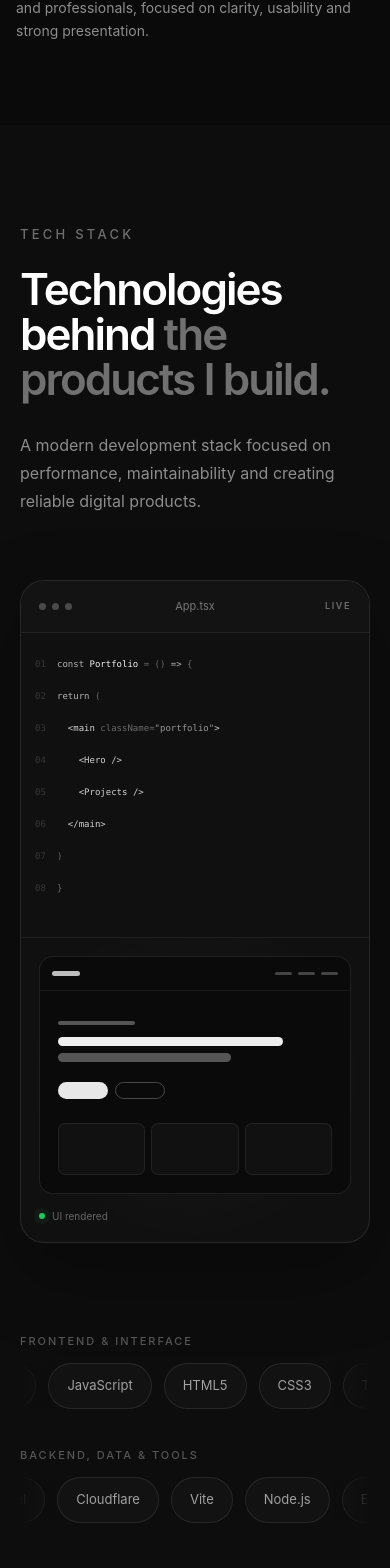
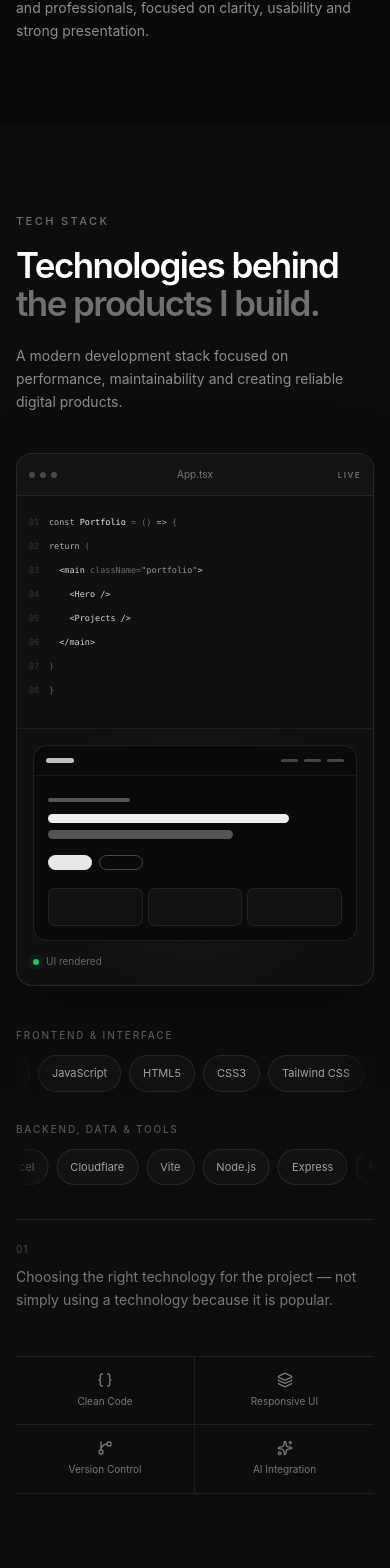
Before and after one commit to IvannIvannov/developer-portfolio, a React (Vite) app: page / in a window 390 px wide. Shown: the part 3536-5104 px from the top of the page. Built offline with nearby package versions, Linux system fonts and the light colour scheme; no server answers.

Commit message:
Polish tech stack for mobile

```diff
--- a/src/components/sections/TechStack.css
+++ b/src/components/sections/TechStack.css
@@ -1,15 +1,22 @@
 .tech-stack {
+    width: 100%;
+
     padding: 150px 0;
+
     overflow: hidden;
+
     background: #0d0d0d;
 }
 
 .tech-stack__container {
     width: 100%;
     max-width: 1280px;
+
     margin: 0 auto;
+
     padding: 0 32px;
 }
+
 
 /* HEADER */
 
@@ -19,27 +26,44 @@
 
 .tech-stack__eyebrow {
     margin: 0 0 22px;
+
     font-size: 13px;
     font-weight: 500;
+
     letter-spacing: 0.25em;
     text-transform: uppercase;
+
     color: #6f6f6f;
 }
 
 .tech-stack__heading {
     display: grid;
-    grid-template-columns: minmax(0, 1.4fr) minmax(260px, 0.6fr);
+
+    grid-template-columns:
+        minmax(0, 1.4fr) minmax(260px, 0.6fr);
+
+    align-items: end;
+
     gap: 80px;
-    align-items: end;
 }
 
 .tech-stack__title {
+    width: 100%;
     max-width: 800px;
+
     margin: 0;
-    font-size: clamp(44px, 5vw, 68px);
+
+    font-size:
+        clamp(44px,
+            5vw,
+            68px);
+
     line-height: 1.03;
+
     letter-spacing: -0.045em;
+
     font-weight: 600;
+
     color: #ffffff;
 }
 
@@ -49,34 +73,51 @@
 
 .tech-stack__intro {
     max-width: 390px;
+
     margin: 0;
+
     font-size: 16px;
     line-height: 1.75;
+
     color: #8c8c8c;
 }
+
 
 /* EXPERIENCE */
 
 .tech-stack__experience {
     display: grid;
-    grid-template-columns: minmax(420px, 0.9fr) minmax(0, 1.1fr);
+
+    grid-template-columns:
+        minmax(420px, 0.9fr) minmax(0, 1.1fr);
+
+    align-items: center;
+
     gap: 80px;
-    align-items: center;
+
     min-height: 540px;
 }
+
 
 /* FRONTEND WINDOW */
 
 .tech-stack__visual {
     width: 100%;
+    min-width: 0;
 }
 
 .frontend-window {
+    width: 100%;
+
     overflow: hidden;
-    width: 100%;
-    border: 1px solid rgba(255, 255, 255, 0.1);
+
+    border:
+        1px solid rgba(255, 255, 255, 0.1);
+
     border-radius: 24px;
+
     background: #101010;
+
     box-shadow:
         0 30px 80px rgba(0, 0, 0, 0.3),
         0 0 80px rgba(255, 255, 255, 0.015);
@@ -84,51 +125,74 @@
 
 .frontend-window__top {
     display: grid;
-    grid-template-columns: 1fr auto 1fr;
+
+    grid-template-columns:
+        1fr auto 1fr;
+
     align-items: center;
+
     min-height: 52px;
+
     padding: 0 18px;
-    border-bottom: 1px solid rgba(255, 255, 255, 0.07);
+
+    border-bottom:
+        1px solid rgba(255, 255, 255, 0.07);
+
     background: #131313;
 }
 
 .frontend-window__dots {
     display: flex;
+
     gap: 6px;
 }
 
 .frontend-window__dots span {
     width: 7px;
     height: 7px;
+
     border-radius: 50%;
+
     background: #494949;
 }
 
 .frontend-window__file {
     font-size: 11px;
+
     color: #777777;
 }
 
 .frontend-window__status {
     justify-self: end;
+
     font-size: 9px;
     font-weight: 600;
+
     letter-spacing: 0.18em;
+
     color: #6d6d6d;
 }
 
 .frontend-window__body {
     display: grid;
-    grid-template-columns: 1.1fr 0.9fr;
+
+    grid-template-columns:
+        1.1fr 0.9fr;
+
     min-height: 390px;
 }
+
 
 /* CODE */
 
 .frontend-code {
     overflow: hidden;
+
     padding: 32px 22px;
-    border-right: 1px solid rgba(255, 255, 255, 0.06);
+
+    border-right:
+        1px solid rgba(255, 255, 255, 0.06);
+
     font-family:
         "SFMono-Regular",
         Consolas,
@@ -138,13 +202,22 @@
 
 .code-line {
     display: grid;
-    grid-template-columns: 26px 1fr;
+
+    grid-template-columns:
+        26px 1fr;
+
     min-height: 32px;
+
     font-size: 11px;
     line-height: 1.7;
+
     opacity: 0;
-    transform: translateX(-8px);
-    animation: codeAppear 0.45s ease forwards;
+
+    transform:
+        translateX(-8px);
+
+    animation:
+        codeAppear 0.45s ease forwards;
 }
 
 .code-line--1 {
@@ -181,6 +254,7 @@
 
 .code-number {
     color: #363636;
+
     user-select: none;
 }
 
@@ -206,22 +280,32 @@
 
 .code-cursor {
     display: inline-block;
+
     width: 6px;
     height: 14px;
+
     margin-left: 5px;
+
     vertical-align: middle;
+
     background: #ffffff;
-    animation: cursorBlink 0.8s steps(1) infinite;
+
+    animation:
+        cursorBlink 0.8s steps(1) infinite;
 }
+
 
 /* UI PREVIEW */
 
 .frontend-preview {
     position: relative;
+
     display: flex;
     flex-direction: column;
     justify-content: center;
+
     padding: 24px;
+
     background:
         radial-gradient(circle at 50% 45%,
             rgba(255, 255, 255, 0.04),
@@ -229,111 +313,164 @@
 }
 
 .frontend-preview__browser {
+    width: 100%;
+
     overflow: hidden;
-    width: 100%;
-    border: 1px solid rgba(255, 255, 255, 0.09);
+
+    border:
+        1px solid rgba(255, 255, 255, 0.09);
+
     border-radius: 14px;
+
     background: #0a0a0a;
+
     opacity: 0;
-    transform: translateY(14px) scale(0.97);
-    animation: previewRender 0.7s ease 3.1s forwards;
+
+    transform:
+        translateY(14px) scale(0.97);
+
+    animation:
+        previewRender 0.7s ease 3.1s forwards;
 }
 
 .frontend-preview__nav {
     display: flex;
     align-items: center;
     justify-content: space-between;
+
     height: 34px;
+
     padding: 0 12px;
-    border-bottom: 1px solid rgba(255, 255, 255, 0.06);
+
+    border-bottom:
+        1px solid rgba(255, 255, 255, 0.06);
 }
 
 .frontend-preview__logo {
     width: 28px;
     height: 5px;
+
     border-radius: 10px;
+
     background: #bdbdbd;
 }
 
 .frontend-preview__links {
     display: flex;
+
     gap: 6px;
 }
 
 .frontend-preview__links span {
     width: 17px;
     height: 3px;
+
     border-radius: 20px;
+
     background: #444444;
 }
 
 .frontend-preview__hero {
-    padding: 30px 18px 24px;
+    padding:
+        30px 18px 24px;
 }
 
 .preview-line {
     border-radius: 20px;
+
     background: #eeeeee;
+
     transform-origin: left;
-    animation: previewLine 0.7s ease both;
+
+    animation:
+        previewLine 0.7s ease both;
 }
 
 .preview-line--small {
     width: 28%;
     height: 4px;
+
     margin-bottom: 12px;
+
     background: #555555;
+
     animation-delay: 3.5s;
 }
 
 .preview-line--large {
     width: 82%;
     height: 9px;
+
     margin-bottom: 7px;
+
     animation-delay: 3.7s;
 }
 
 .preview-line--grey {
     width: 63%;
+
     background: #555555;
+
     animation-delay: 3.9s;
 }
 
 .frontend-preview__buttons {
     display: flex;
+
     gap: 7px;
+
     margin-top: 20px;
 }
 
 .frontend-preview__buttons span {
     width: 50px;
     height: 17px;
+
     border-radius: 20px;
+
     background: #e8e8e8;
+
     opacity: 0;
-    animation: buttonAppear 0.5s ease 4.15s forwards;
+
+    animation:
+        buttonAppear 0.5s ease 4.15s forwards;
 }
 
 .frontend-preview__buttons span:last-child {
     border: 1px solid #484848;
+
     background: transparent;
 }
 
 .frontend-preview__cards {
     display: grid;
-    grid-template-columns: repeat(3, 1fr);
+
+    grid-template-columns:
+        repeat(3, 1fr);
+
     gap: 6px;
-    padding: 0 18px 18px;
+
+    padding:
+        0 18px 18px;
 }
 
 .frontend-preview__cards span {
     height: 52px;
-    border: 1px solid rgba(255, 255, 255, 0.07);
+
+    border:
+        1px solid rgba(255, 255, 255, 0.07);
+
     border-radius: 7px;
+
     background: #111111;
+
     opacity: 0;
-    transform: translateY(8px);
-    animation: cardAppear 0.5s ease forwards;
+
+    transform:
+        translateY(8px);
+
+    animation:
+        cardAppear 0.5s ease forwards;
 }
 
 .frontend-preview__cards span:nth-child(1) {
@@ -351,36 +488,56 @@
 .frontend-preview__render {
     display: flex;
     align-items: center;
+
     gap: 7px;
+
     margin-top: 15px;
+
     font-size: 10px;
+
     color: #666666;
+
     opacity: 0;
-    animation: renderStatus 0.4s ease 5s forwards;
+
+    animation:
+        renderStatus 0.4s ease 5s forwards;
 }
 
 .render-dot {
     width: 6px;
     height: 6px;
+
     border-radius: 50%;
+
     background: #22c55e;
-    box-shadow: 0 0 10px rgba(34, 197, 94, 0.45);
-    animation: renderPulse 1.6s ease infinite;
+
+    box-shadow:
+        0 0 10px rgba(34, 197, 94, 0.45);
+
+    animation:
+        renderPulse 1.6s ease infinite;
 }
+
 
 /* MARQUEES */
 
 .tech-stack__marquee-area {
+    min-width: 0;
+
     overflow: hidden;
+
     padding: 20px 0;
 }
 
 .tech-stack__marquee-label {
     margin-bottom: 14px;
+
     font-size: 11px;
     font-weight: 500;
+
     letter-spacing: 0.18em;
     text-transform: uppercase;
+
     color: #555555;
 }
 
@@ -390,45 +547,70 @@
 
 .tech-stack__marquee {
     position: relative;
+
+    width: 100%;
+
     overflow: hidden;
-    width: 100%;
 }
 
 .tech-stack__marquee::before,
 .tech-stack__marquee::after {
     content: "";
+
     position: absolute;
+
     top: 0;
     z-index: 5;
+
     width: 70px;
     height: 100%;
+
     pointer-events: none;
 }
 
 .tech-stack__marquee::before {
     left: 0;
-    background: linear-gradient(to right, #0d0d0d, transparent);
+
+    background:
+        linear-gradient(to right,
+            #0d0d0d,
+            transparent);
 }
 
 .tech-stack__marquee::after {
     right: 0;
-    background: linear-gradient(to left, #0d0d0d, transparent);
+
+    background:
+        linear-gradient(to left,
+            #0d0d0d,
+            transparent);
 }
 
 .tech-stack__track {
     display: flex;
+
     width: max-content;
+
     gap: 12px;
 }
 
 .tech-stack__track span {
     flex-shrink: 0;
+
     padding: 12px 18px;
-    border: 1px solid rgba(255, 255, 255, 0.09);
+
+    border:
+        1px solid rgba(255, 255, 255, 0.09);
+
     border-radius: 999px;
-    background: rgba(255, 255, 255, 0.025);
+
+    background:
+        rgba(255, 255, 255, 0.025);
+
     font-size: 13px;
+
     color: #a1a1a1;
+
     transition:
         border-color 0.25s ease,
         color 0.25s ease,
@@ -436,67 +618,102 @@
 }
 
 .tech-stack__track span:hover {
-    border-color: rgba(255, 255, 255, 0.22);
-    background: rgba(255, 255, 255, 0.07);
+    border-color:
+        rgba(255, 255, 255, 0.22);
+
+    background:
+        rgba(255, 255, 255, 0.07);
+
     color: #ffffff;
 }
 
 .tech-stack__track--left {
-    animation: marqueeLeft 28s linear infinite;
+    animation:
+        marqueeLeft 28s linear infinite;
 }
 
 .tech-stack__track--right {
-    animation: marqueeRight 34s linear infinite;
+    animation:
+        marqueeRight 34s linear infinite;
 }
 
 .tech-stack__marquee:hover .tech-stack__track {
-    animation-play-state: paused;
+    animation-play-state:
+        paused;
 }
+
 
 /* STATEMENT */
 
 .tech-stack__statement {
     display: grid;
-    grid-template-columns: 50px 1fr;
+
+    grid-template-columns:
+        50px 1fr;
+
     gap: 24px;
+
     max-width: 600px;
+
     margin-top: 55px;
+
     padding-top: 26px;
-    border-top: 1px solid rgba(255, 255, 255, 0.08);
+
+    border-top:
+        1px solid rgba(255, 255, 255, 0.08);
 }
 
 .tech-stack__statement span {
     font-size: 12px;
+
     letter-spacing: 0.12em;
+
     color: #484848;
 }
 
 .tech-stack__statement p {
     max-width: 470px;
+
     margin: 0;
+
     font-size: 15px;
     line-height: 1.75;
+
     color: #777777;
 }
+
 
 /* HIGHLIGHTS */
 
 .tech-stack__highlights {
     display: grid;
-    grid-template-columns: repeat(4, 1fr);
+
+    grid-template-columns:
+        repeat(4, 1fr);
+
     margin-top: 80px;
-    border-top: 1px solid rgba(255, 255, 255, 0.08);
-    border-bottom: 1px solid rgba(255, 255, 255, 0.08);
+
+    border-top:
+        1px solid rgba(255, 255, 255, 0.08);
+
+    border-bottom:
+        1px solid rgba(255, 255, 255, 0.08);
 }
 
 .tech-stack__highlight {
     display: flex;
-    min-height: 90px;
     align-items: center;
     justify-content: center;
+
+    min-height: 90px;
+
     gap: 10px;
-    border-right: 1px solid rgba(255, 255, 255, 0.08);
+
+    border-right:
+        1px solid rgba(255, 255, 255, 0.08);
+
     color: #777777;
+
     transition:
         color 0.25s ease,
         background 0.25s ease;
@@ -507,7 +724,9 @@
 }
 
 .tech-stack__highlight:hover {
-    background: rgba(255, 255, 255, 0.025);
+    background:
+        rgba(255, 255, 255, 0.025);
+
     color: #ffffff;
 }
 
@@ -515,12 +734,15 @@
     font-size: 13px;
 }
 
+
 /* ANIMATIONS */
 
 @keyframes codeAppear {
     to {
         opacity: 1;
-        transform: translateX(0);
+
+        transform:
+            translateX(0);
     }
 }
 
@@ -540,36 +762,46 @@
 @keyframes previewRender {
     to {
         opacity: 1;
-        transform: translateY(0) scale(1);
+
+        transform:
+            translateY(0) scale(1);
     }
 }
 
 @keyframes previewLine {
     from {
-        transform: scaleX(0);
+        transform:
+            scaleX(0);
     }
 
     to {
-        transform: scaleX(1);
+        transform:
+            scaleX(1);
     }
 }
 
 @keyframes buttonAppear {
     from {
         opacity: 0;
-        transform: translateY(5px);
+
+        transform:
+            translateY(5px);
     }
 
     to {
         opacity: 1;
-        transform: translateY(0);
+
+        transform:
+            translateY(0);
     }
 }
 
 @keyframes cardAppear {
     to {
         opacity: 1;
-        transform: translateY(0);
+
+        transform:
+            translateY(0);
     }
 }
 
@@ -583,54 +815,80 @@
 
     0%,
     100% {
-        box-shadow: 0 0 0 0 rgba(34, 197, 94, 0.35);
+        box-shadow:
+            0 0 0 0 rgba(34, 197, 94, 0.35);
     }
 
     50% {
-        box-shadow: 0 0 0 6px rgba(34, 197, 94, 0);
+        box-shadow:
+            0 0 0 6px rgba(34, 197, 94, 0);
     }
 }
 
 @keyframes marqueeLeft {
     from {
-        transform: translateX(0);
+        transform:
+            translateX(0);
     }
 
     to {
-        transform: translateX(-50%);
+        transform:
+            translateX(-50%);
     }
 }
 
 @keyframes marqueeRight {
     from {
-        transform: translateX(-50%);
+        transform:
+            translateX(-50%);
     }
 
     to {
-        transform: translateX(0);
+        transform:
+            translateX(0);
     }
 }
+
 
 /* TABLET */
 
 @media (max-width: 1000px) {
+    .tech-stack {
+        padding: 120px 0;
+    }
+
+    .tech-stack__container {
+        padding:
+            0 24px;
+    }
+
     .tech-stack__heading {
         grid-template-columns: 1fr;
+
         gap: 28px;
     }
 
     .tech-stack__experience {
         grid-template-columns: 1fr;
-        gap: 70px;
+
+        gap: 64px;
+
+        min-height: 0;
     }
 
     .tech-stack__visual {
         max-width: 680px;
+
         margin: 0 auto;
     }
 
+    .tech-stack__marquee-area {
+        width: 100%;
+    }
+
     .tech-stack__highlights {
-        grid-template-columns: repeat(2, 1fr);
+        grid-template-columns:
+            repeat(2, 1fr);
     }
 
     .tech-stack__highlight:nth-child(2) {
@@ -638,77 +896,389 @@
     }
 
     .tech-stack__highlight:nth-child(-n + 2) {
-        border-bottom: 1px solid rgba(255, 255, 255, 0.08);
+        border-bottom:
+            1px solid rgba(255, 255, 255, 0.08);
     }
 }
+
 
 /* MOBILE */
 
 @media (max-width: 768px) {
     .tech-stack {
-        padding: 100px 0;
+        padding:
+            88px 0 82px;
     }
 
     .tech-stack__container {
-        padding: 0 20px;
+        padding:
+            0 20px;
     }
 
     .tech-stack__header {
-        margin-bottom: 65px;
+        margin-bottom: 46px;
+    }
+
+    .tech-stack__eyebrow {
+        margin-bottom: 18px;
+
+        font-size: 11px;
+
+        letter-spacing: 0.22em;
+    }
+
+    .tech-stack__heading {
+        gap: 22px;
+    }
+
+    .tech-stack__title {
+        max-width: 100%;
+
+        font-size: 38px;
+
+        line-height: 1.02;
+
+        letter-spacing: -0.045em;
+    }
+
+    .tech-stack__title span {
+        display: block;
+
+        margin-top: 3px;
+    }
+
+    .tech-stack__intro {
+        max-width: 100%;
+
+        font-size: 15px;
+        line-height: 1.65;
+    }
+
+    .tech-stack__experience {
+        gap: 48px;
+    }
+
+    .frontend-window {
+        border-radius: 18px;
+    }
+
+    .frontend-window__top {
+        min-height: 46px;
+
+        padding:
+            0 14px;
     }
 
     .frontend-window__body {
         grid-template-columns: 1fr;
+
+        min-height: 0;
     }
 
     .frontend-code {
+        padding:
+            24px 18px;
+
         border-right: 0;
-        border-bottom: 1px solid rgba(255, 255, 255, 0.06);
+
+        border-bottom:
+            1px solid rgba(255, 255, 255, 0.06);
+    }
+
+    .code-line {
+        grid-template-columns:
+            24px 1fr;
+
+        min-height: 27px;
+
+        font-size: 10px;
+
+        line-height: 1.55;
     }
 
     .frontend-preview {
-        min-height: 300px;
+        min-height: 240px;
+
+        padding: 22px;
+    }
+
+    .frontend-preview__browser {
+        max-width: 340px;
+
+        margin: 0 auto;
+    }
+
+    .frontend-preview__hero {
+        padding:
+            24px 16px 20px;
+    }
+
+    .frontend-preview__cards {
+        padding:
+            0 16px 16px;
+    }
+
+    .frontend-preview__cards span {
+        height: 44px;
+    }
+
+    .frontend-preview__render {
+        width: 100%;
+        max-width: 340px;
+
+        margin:
+            13px auto 0;
+    }
+
+    .tech-stack__marquee-area {
+        padding: 0;
+    }
+
+    .tech-stack__marquee-label {
+        margin-bottom: 12px;
+
+        font-size: 10px;
+    }
+
+    .tech-stack__marquee-label--second {
+        margin-top: 30px;
     }
 
     .tech-stack__marquee::before,
     .tech-stack__marquee::after {
-        width: 35px;
+        width: 32px;
+    }
+
+    .tech-stack__track {
+        gap: 8px;
+    }
+
+    .tech-stack__track span {
+        padding:
+            9px 13px;
+
+        font-size: 11px;
+    }
+
+    .tech-stack__statement {
+        grid-template-columns:
+            34px 1fr;
+
+        gap: 14px;
+
+        margin-top: 38px;
+
+        padding-top: 22px;
+    }
+
+    .tech-stack__statement span {
+        font-size: 10px;
+    }
+
+    .tech-stack__statement p {
+        font-size: 14px;
+        line-height: 1.65;
+    }
+
+    .tech-stack__highlights {
+        grid-template-columns:
+            repeat(2, 1fr);
+
+        margin-top: 52px;
+    }
+
+    .tech-stack__highlight {
+        min-height: 72px;
+
+        gap: 8px;
+
+        padding:
+            0 10px;
+    }
+
+    .tech-stack__highlight svg {
+        width: 16px;
+        height: 16px;
+
+        flex-shrink: 0;
+    }
+
+    .tech-stack__highlight span {
+        font-size: 11px;
     }
 }
 
+
+/* SMALL MOBILE */
+
 @media (max-width: 520px) {
+    .tech-stack__container {
+        padding:
+            0 16px;
+    }
+
+    .tech-stack__header {
+        margin-bottom: 40px;
+    }
+
+    .tech-stack__title {
+        font-size: 35px;
+    }
+
+    .tech-stack__intro {
+        font-size: 14px;
+    }
+
+    .frontend-window {
+        border-radius: 16px;
+    }
+
+    .frontend-window__top {
+        min-height: 42px;
+
+        padding:
+            0 12px;
+    }
+
+    .frontend-window__dots {
+        gap: 5px;
+    }
+
+    .frontend-window__dots span {
+        width: 6px;
+        height: 6px;
+    }
+
+    .frontend-window__file {
+        font-size: 10px;
+    }
+
+    .frontend-window__status {
+        font-size: 8px;
+    }
+
     .frontend-code {
-        padding: 24px 14px;
+        padding:
+            20px 12px;
     }
 
     .code-line {
-        grid-template-columns: 22px 1fr;
-        font-size: 9px;
+        grid-template-columns:
+            20px 1fr;
+
+        min-height: 24px;
+
+        font-size: 8.5px;
+        line-height: 1.5;
+    }
+
+    .code-cursor {
+        width: 5px;
+        height: 11px;
     }
 
     .frontend-preview {
-        padding: 18px;
+        min-height: 205px;
+
+        padding: 16px;
+    }
+
+    .frontend-preview__nav {
+        height: 30px;
+    }
+
+    .frontend-preview__hero {
+        padding:
+            22px 14px 18px;
+    }
+
+    .frontend-preview__buttons {
+        margin-top: 16px;
+    }
+
+    .frontend-preview__buttons span {
+        width: 44px;
+        height: 15px;
+    }
+
+    .frontend-preview__cards {
+        gap: 5px;
+
+        padding:
+            0 14px 14px;
+    }
+
+    .frontend-preview__cards span {
+        height: 38px;
+    }
+
+    .tech-stack__experience {
+        gap: 42px;
     }
 
     .tech-stack__statement {
         grid-template-columns: 1fr;
-        gap: 10px;
+
+        gap: 8px;
+
+        margin-top: 34px;
     }
 
     .tech-stack__highlights {
-        grid-template-columns: 1fr;
+        margin-top: 44px;
     }
 
-    .tech-stack__highlight,
-    .tech-stack__highlight:nth-child(2) {
-        border-right: 0;
-        border-bottom: 1px solid rgba(255, 255, 255, 0.08);
+    .tech-stack__highlight {
+        min-height: 68px;
+
+        flex-direction: column;
+
+        gap: 6px;
     }
 
-    .tech-stack__highlight:last-child {
-        border-bottom: 0;
+    .tech-stack__highlight span {
+        font-size: 10px;
+
+        text-align: center;
     }
 }
+
+
+/* VERY SMALL MOBILE */
+
+@media (max-width: 360px) {
+    .tech-stack__container {
+        padding:
+            0 14px;
+    }
+
+    .tech-stack__title {
+        font-size: 32px;
+    }
+
+    .frontend-code {
+        padding:
+            18px 10px;
+    }
+
+    .code-line {
+        grid-template-columns:
+            18px 1fr;
+
+        font-size: 8px;
+    }
+
+    .frontend-preview {
+        padding: 14px;
+    }
+
+    .tech-stack__highlight {
+        min-height: 64px;
+    }
+}
+
+
+/* REDUCED MOTION */
 
 @media (prefers-reduced-motion: reduce) {
 
@@ -722,7 +1292,9 @@
     .render-dot,
     .code-cursor {
         animation: none;
+
         opacity: 1;
+
         transform: none;
     }
 }
--- a/src/components/sections/TechStack.tsx
+++ b/src/components/sections/TechStack.tsx
@@ -18,7 +18,7 @@ const technologiesRowTwo = [
   "REST APIs",
   "PostgreSQL",
   "Supabase",
-  "OpenAI API",
+  "Cloudflare Workers AI",
   "Git",
   "GitHub",
   "Vercel",
@@ -174,7 +174,9 @@ const TechStack = () => {
 
                     <div className="frontend-preview__hero">
                       <div className="preview-line preview-line--small" />
+
                       <div className="preview-line preview-line--large" />
+
                       <div className="preview-line preview-line--large preview-line--grey" />
 
                       <div className="frontend-preview__buttons">
@@ -243,6 +245,7 @@ const TechStack = () => {
           {highlights.map((item) => (
             <div className="tech-stack__highlight" key={item.label}>
               {item.icon}
+
               <span>{item.label}</span>
             </div>
           ))}
```
